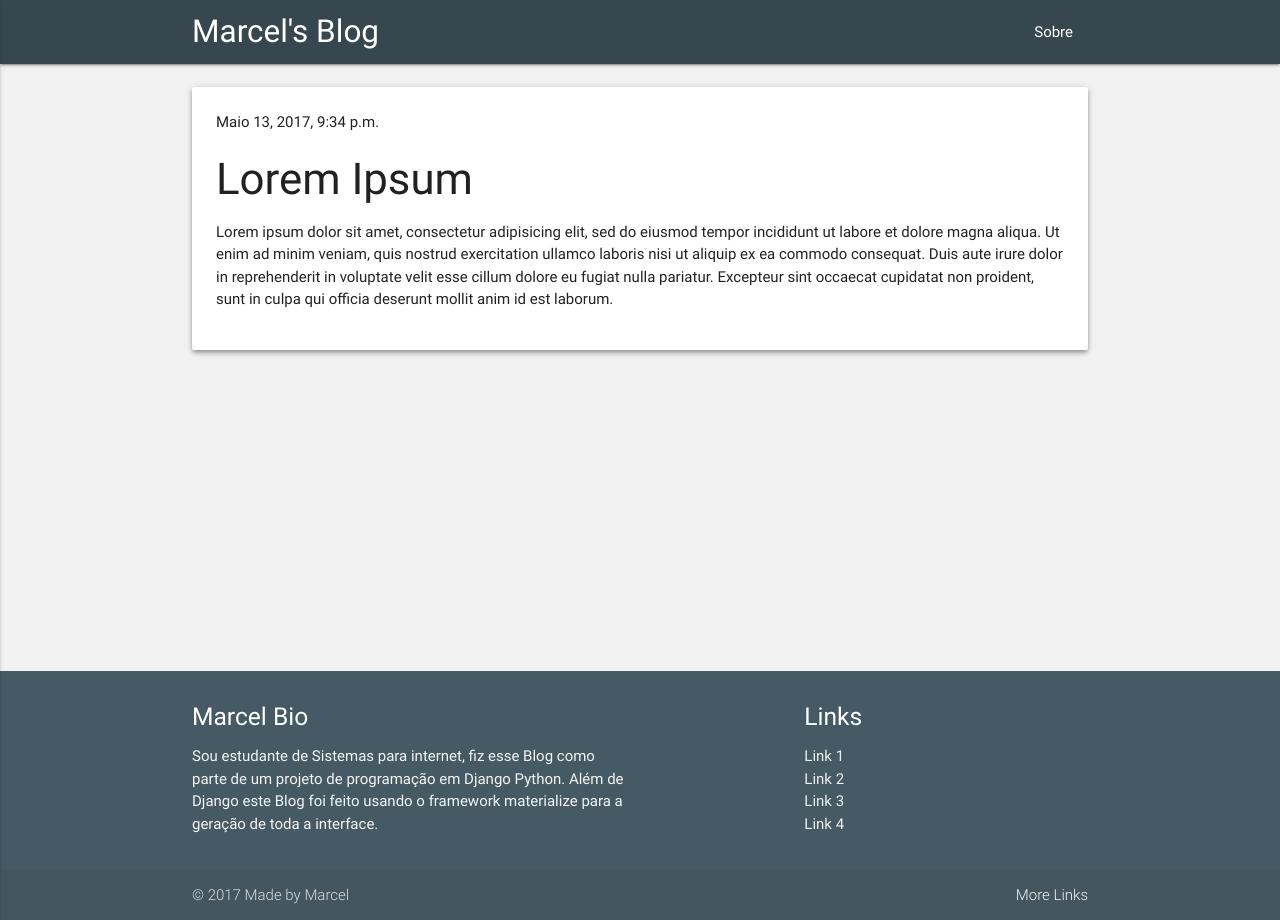
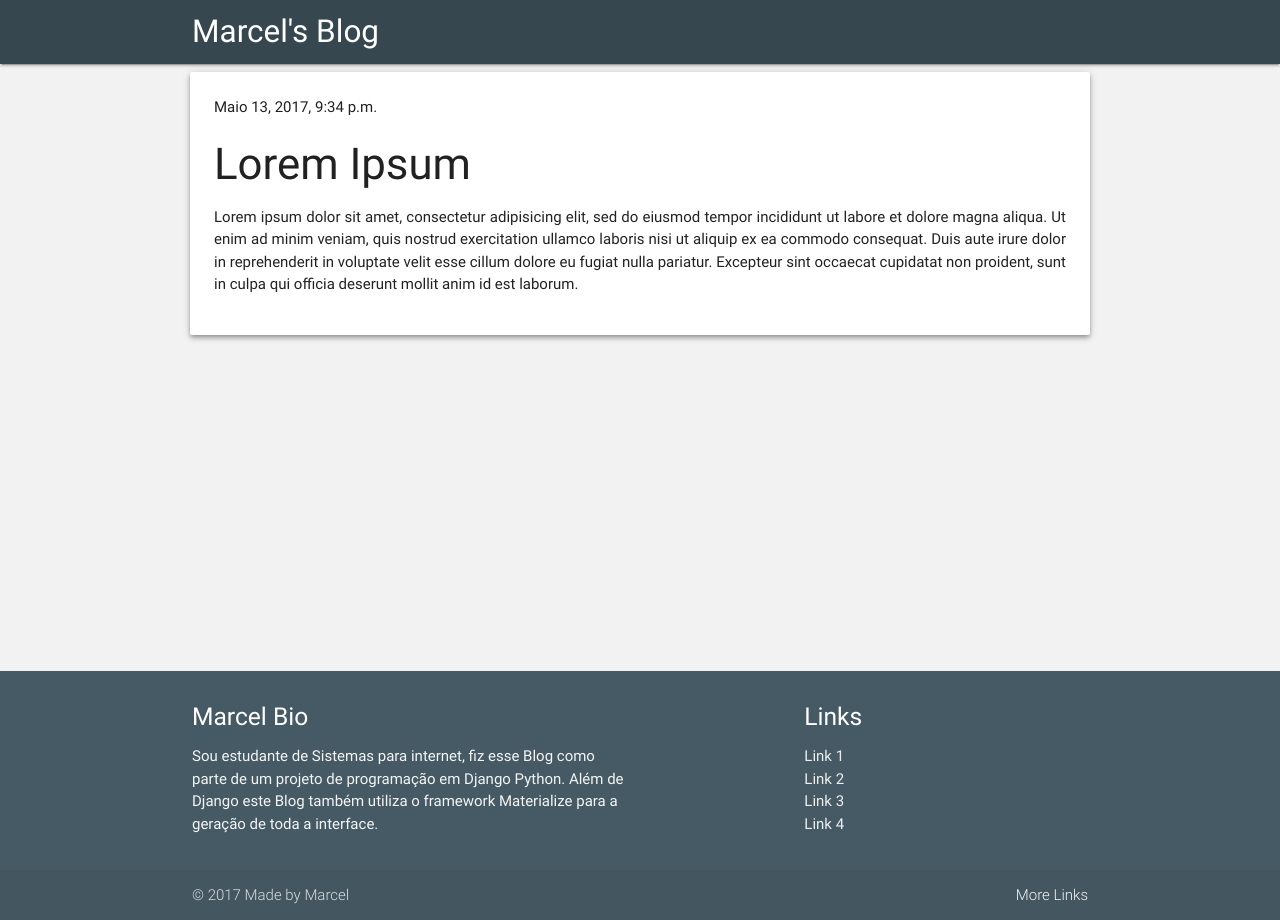
Before and after one commit to marcmatias/MarcsBlog, a Django app: page /post/1/ in a window 1280 px wide. Run offline with Django 3.2, Linux system fonts and the light colour scheme; data comes from the database, SQL or seed files in the repository; some libraries are stand-ins or nearby versions.

Commit message:
adicionando view e templates 2

```diff
--- a/blog/templates/blog/base.html
+++ b/blog/templates/blog/base.html
@@ -13,40 +13,30 @@
 </head>
 <body style="background-color: #f2f2f2">
   <nav class="blue-grey darken-3" role="navigation">
-    <div class="nav-wrapper container"><a id="logo-container" href="#" class="brand-logo">Marcel's Blog</a>
-      <ul class="right hide-on-med-and-down">
-        <li><a href="#">Sobre</a></li>
-      </ul>
-
-      <ul id="nav-mobile" class="side-nav">
-        <li><a href="#">Sobre</a></li>
-      </ul>
-      <a href="#" data-activates="nav-mobile" class="button-collapse"><i class="material-icons">menu</i></a>
+    <div class="nav-wrapper container"><a id="logo-container" href="{% url 'post_list' %}" class="brand-logo">Marcel's Blog</a>
     </div>
   </nav>
 
 <main>
-    <div class="section">
+
 
       <!--   Mid Section   -->
-      <div class="container">
+
         {% block content %}
         {% endblock %}
-      </div>
+
 
     <br><br>
 
-    <div class="section">
-
-    </div>
   </div>
 </main>
+<!-- footer -->
     <footer class="page-footer blue-grey darken-2">
       <div class="container">
         <div class="row">
           <div class="col l6 s12">
             <h5 class="white-text">Marcel Bio</h5>
-            <p class="grey-text text-lighten-4">Sou estudante de Sistemas para internet, fiz esse Blog como parte de um projeto de programação em Django Python. Além de Django este Blog foi feito usando o framework materialize para a geração de toda a interface.</p>
+            <p class="grey-text text-lighten-4">Sou estudante de Sistemas para internet, fiz esse Blog como parte de um projeto de programação em Django Python. Além de Django este Blog também utiliza o framework Materialize para a geração de toda a interface.</p>
           </div>
           <div class="col l4 offset-l2 s12">
             <h5 class="white-text">Links</h5>
--- a/blog/templates/blog/post_detail.html
+++ b/blog/templates/blog/post_detail.html
@@ -1,6 +1,7 @@
 {% extends 'blog/base.html' %}
 
 {% block content %}
+<div class="row" style="max-width:900px">
   <div class="card-panel z-depth-2">
       <div class="post">
           {% if post.published_date %}
@@ -9,7 +10,8 @@
               </div>
           {% endif %}
           <h3>{{ post.title }}</h3>
-        <p>{{ post.text|linebreaksbr }}</p>
+          <p style="text-align: justify">{{ post.text|linebreaksbr }}</p>
+      </div>
     </div>
 </div>
 {% endblock %}
--- a/blog/templates/blog/post_list.html
+++ b/blog/templates/blog/post_list.html
@@ -2,15 +2,17 @@
 
 {% block content %}
   {% for post in posts %}
+    <div class="container" style="max-width:600px">
       <div class="card z-depth-4">
         <div class="card-content">
         <h5><a href="" style="color: #132731">{{ post.title }}</a></h5>
-          <p style="text-align: justify">{{ post.text|linebreaksbr }}</p><br>
+          <p style="text-align: justify">{{ post.text|linebreaksbr|slice:":255"}}...</p><br>
           <p style="color: #aeaeae">Publicado em: {{ post.published_date }}</p>
         </div>
-        <div  class="card-action right-align">
+        <div class="card-action right-align">
           <a href="{% url 'post_detail' pk=post.pk %}" class="blue-text text-darken-2">Ler Mais</a>
         </div>
       </div>
+    </div>
   {% endfor %}
 {% endblock %}
```
Lines whose indentation alone changed are shown as unchanged.
